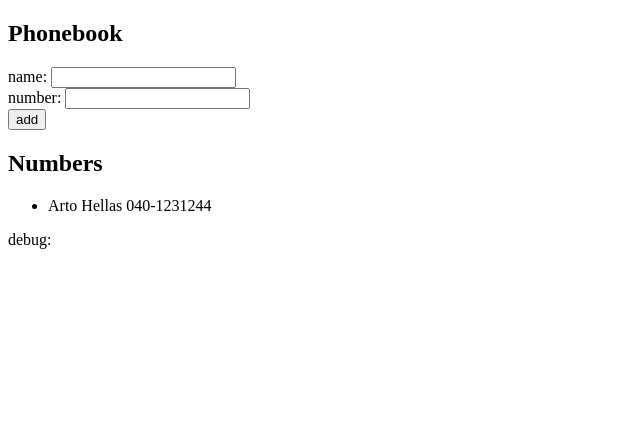
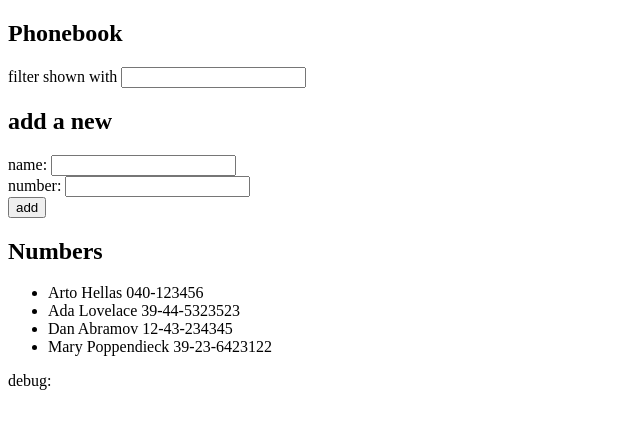
Before and after one commit to tojutaha/puhelinluettelo, a React (Vite) app: page / in a window 1280 px wide. Shown: the top 428 px of the page, without its empty margins (0-640 px from the left). Built offline with nearby package versions, Linux system fonts and the light colour scheme.

Commit message:
Tehtävä 2.9

```diff
--- a/src/App.jsx
+++ b/src/App.jsx
@@ -1,23 +1,25 @@
 import { useState } from 'react'
 
 const App = () => {
-  const [persons, setPersons] = useState([
-    { name: 'Arto Hellas',
-      number: '040-1231244' }
+    const [persons, setPersons] = useState([
+    { name: 'Arto Hellas', number: '040-123456' },
+    { name: 'Ada Lovelace', number: '39-44-5323523' },
+    { name: 'Dan Abramov', number: '12-43-234345' },
+    { name: 'Mary Poppendieck', number: '39-23-6423122' }
   ])
+
   const [newName, setNewName] = useState('')
   const [newNumber, setNewNumber] = useState('')
+  const [originalPersons, setOriginalPersons] = useState(persons)
+  const [filterInput, setFilterInput] = useState("")
 
   const addPerson = (event) => {
     event.preventDefault()
-    //console.log(newName)
-    //console.log(persons)
     const newEntry = {
       name: newName,
       number: newNumber,
     }
 
-    //console.log(persons.some(newEntry => newEntry.name === newName))
     const exists = persons.some(newEntry => newEntry.name === newName)
     if (exists) {
       alert(`${newName} is already added to phonebook`)
@@ -29,7 +31,6 @@ const App = () => {
   }
 
   const handleNameChange = (event) => {
-    //console.log(event.target.value)
     setNewName(event.target.value)
   }
 
@@ -37,9 +38,33 @@ const App = () => {
     setNewNumber(event.target.value)
   }
 
+  const handleFilterChange = (event) => {
+    const inputValue = event.target.value.toLowerCase()
+    if (inputValue.length === 0) {
+      setPersons(originalPersons)
+    } else {
+      setFilterInput(inputValue)
+      const filter = originalPersons.filter(person => person.name.toLowerCase().includes(inputValue))
+      setPersons(filter)
+    }
+  }
+
+  const handleBackSpace =() => {
+    const newFilterInput = filterInput.slice(0, -1)
+    setFilterInput(newFilterInput)
+    const filter = originalPersons.filter(person => person.name.toLowerCase().includes(newFilterInput));
+    setPersons(filter);
+  }
+
   return (
     <div>
       <h2>Phonebook</h2>
+      filter shown with <input onChange={handleFilterChange} onKeyDown={(e) => {
+        if (e.key === "Backspace") {
+          handleBackSpace()
+        }
+      }} />
+      <h2>add a new</h2>
       <form onSubmit={addPerson}>
         <div>
           name: <input value={newName} onChange={handleNameChange} />
```
